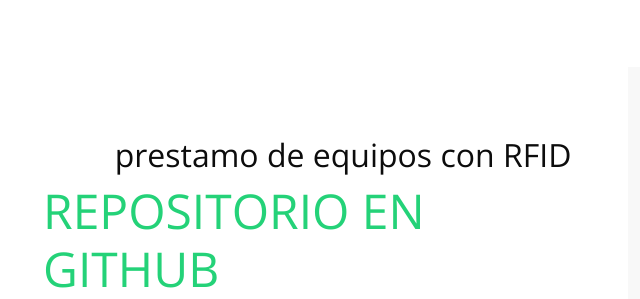
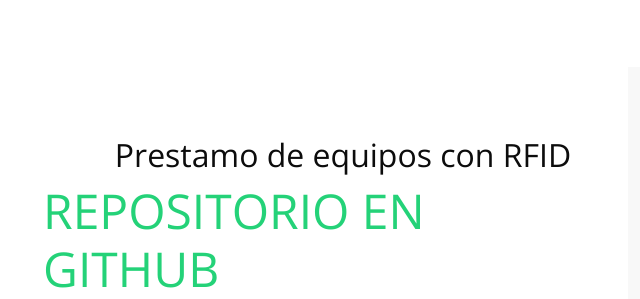
Before and after one commit to elizabeth-arevalo/auto-control-inventario, a plain HTML site: page index.html in a window 1280 px wide. Shown: the part 2020-2319 px from the top of the page, 27-667 px from the left. Drawn offline with nearby package versions, Linux system fonts and the light colour scheme.

Commit message:
Update index.html

```diff
--- a/index.html
+++ b/index.html
@@ -12,7 +12,7 @@
   <meta name="description" content="" />
   <meta name="author" content="" />
 
-  <title>Digitf</title>
+  <title>Home</title>
 
   <!-- slider stylesheet -->
   <link rel="stylesheet" type="text/css"
@@ -423,7 +423,7 @@
         <div class="col-md-6">
           <div class="detail-box">
             <h2>
-              prestamo de equipos con RFID
+              Prestamo de equipos con RFID
             </h2>
             <h2 class="main_heading">
               Repositorio en GitHub
```
